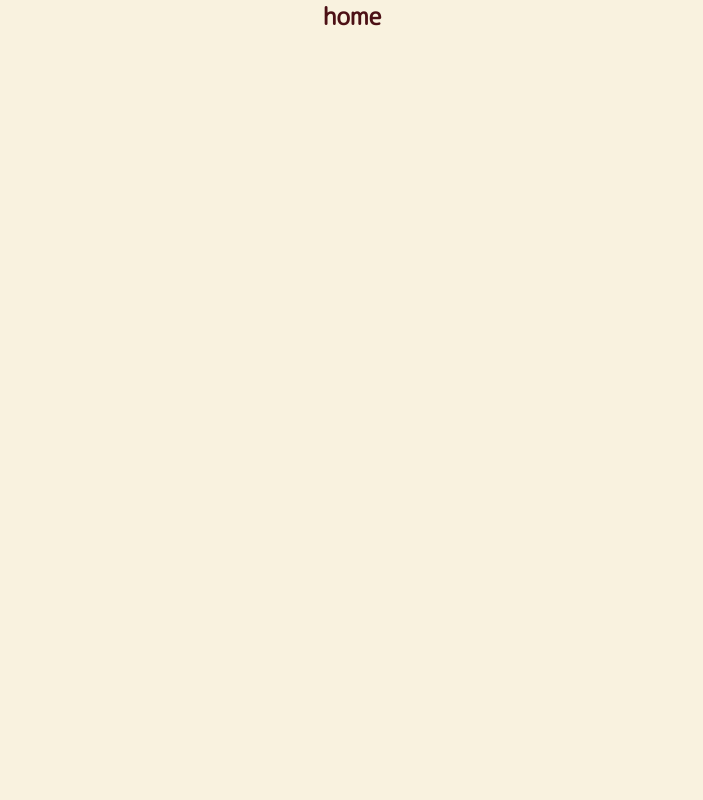
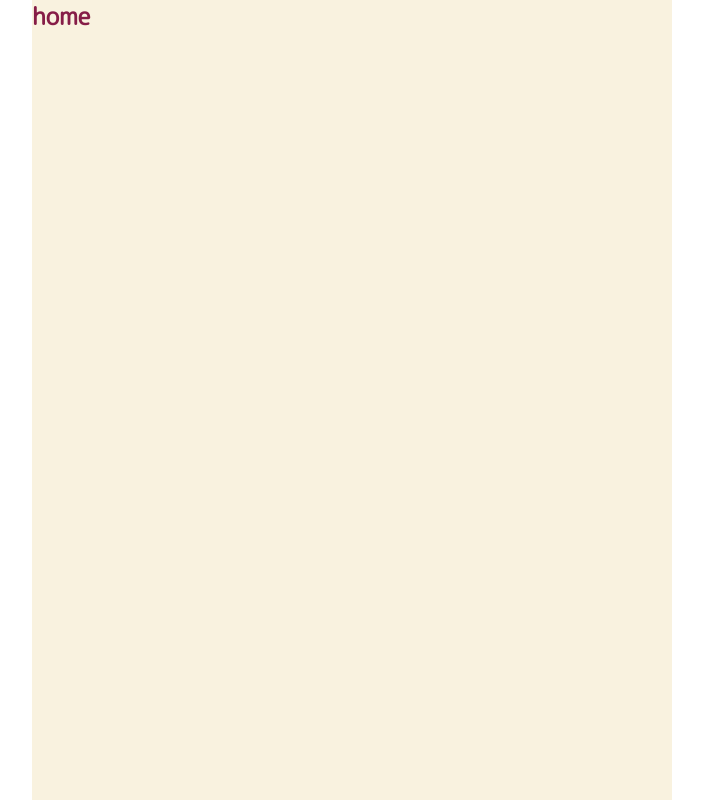
Before and after one commit to yama-chiiii/Rinomachi-Front, a Next.js app: page / in a window 1280 px wide. Shown: the whole page, without its empty margins (288-991 px from the left). Built offline with nearby package versions, Linux system fonts and the light colour scheme.

Commit message:
feat: ファイル作成

```diff
--- /dev/null
+++ b/src/app/description/page.tsx
@@ -0,0 +1,6 @@
+// eslint-disable-next-line @typescript-eslint/no-unused-vars
+const Description = () => {
+    return (
+        <div></div>
+    )
+}
--- a/src/app/page.tsx
+++ b/src/app/page.tsx
@@ -1,7 +1,7 @@
 export default function Home() {
   return (
-    <div className="w-full min-h-screen flex flex-col items-center bg-brown-light font-mPlus font-semibold text-2xl">
-      <div className="text-brown-dark">home</div>
+    <div className="w-full min-h-screen flex flex-col items-center font-mPlus font-semibold text-2xl">
+      <div className="w-1/2 h-screen bg-brown-light text-red-dark">home</div>
     </div>
   );
 }
--- /dev/null
+++ b/src/app/search/page.tsx
@@ -0,0 +1,7 @@
+export default function Home() {
+    return (
+      <div className="w-full min-h-screen flex flex-col items-center font-mPlus font-semibold text-2xl">
+        <div className="w-1/2 bg-brown-light text-red-dark">home</div>
+      </div>
+    );
+  }
```
Also changed, not shown: src/app/condition/page.tsx (added), src/app/favorite/page.tsx (added), src/app/search/detail.tsx (added), src/app/search/line.tsx (added), src/app/search/map.tsx (added), src/app/signin/page.tsx (added), src/app/signup/page.tsx (added).
